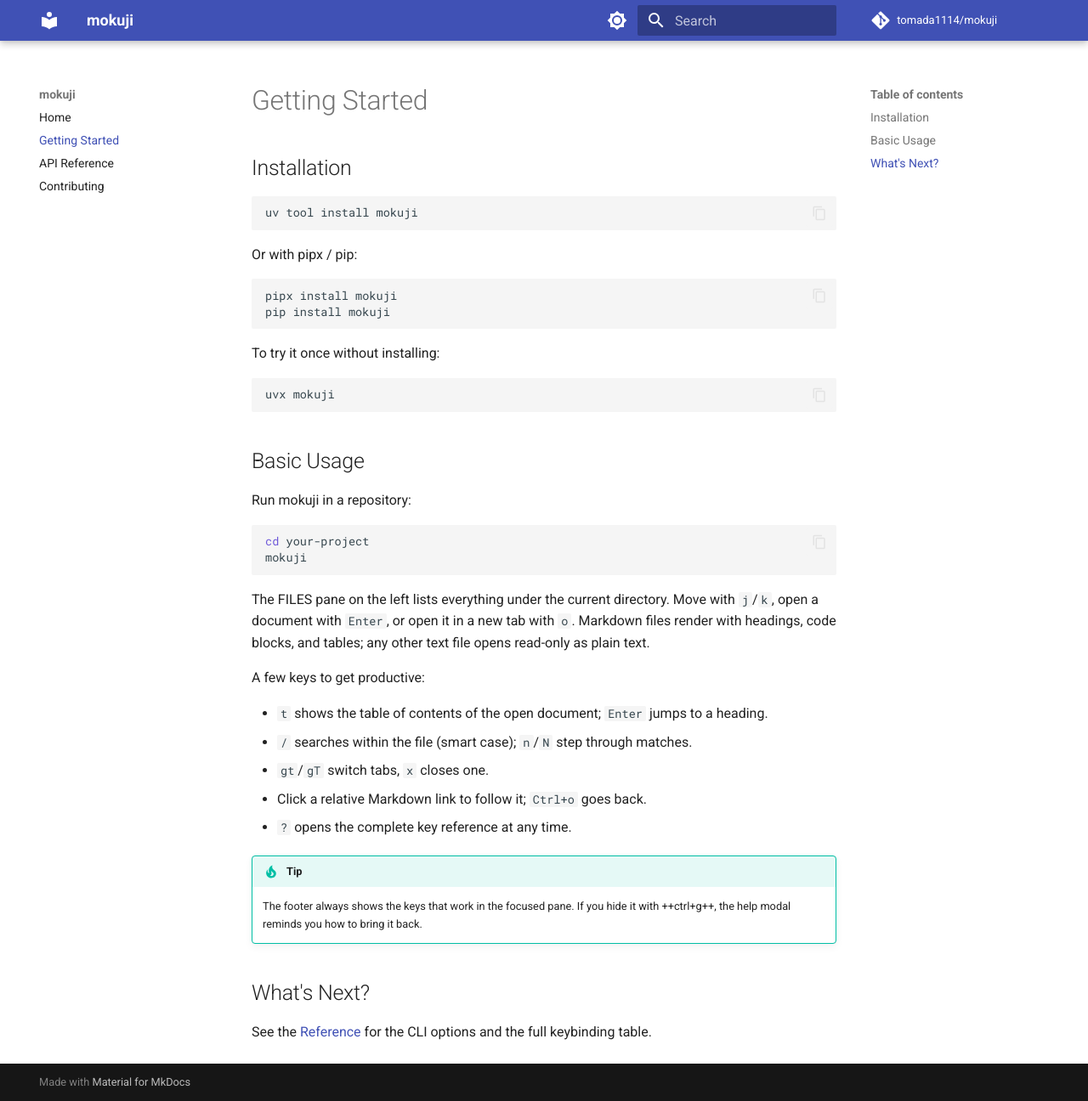
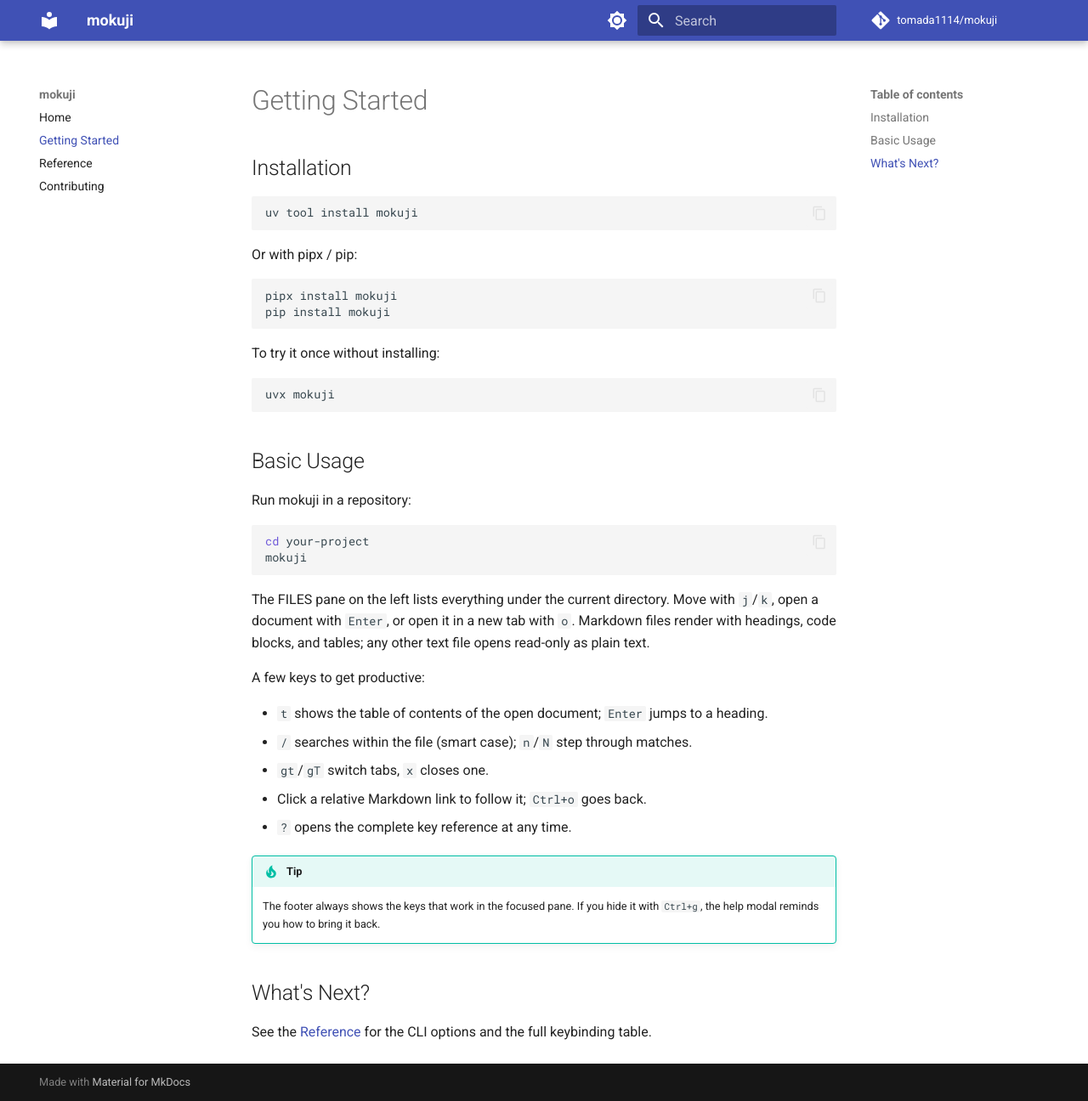
Before and after one commit to tomada1114/mokuji, an MkDocs documentation site: the page built from docs/getting-started.md, in a window 1280 px wide and 1296 px high. Shown: the whole window at 85% size. Built offline with MkDocs 1.6.1 and Material for MkDocs 9.7.7, drawn with Linux system fonts in a browser that asks for light colours; comment, search, counter and statistics services are not loaded.

Commit message:
docs: fix nav label and keys markup in docs

```diff
--- a/docs/getting-started.md
+++ b/docs/getting-started.md
@@ -45,7 +45,7 @@
 
 !!! tip
     The footer always shows the keys that work in the focused pane. If
-    you hide it with ++ctrl+g++, the help modal reminds you how to bring
+    you hide it with `Ctrl+g`, the help modal reminds you how to bring
     it back.
 
 ## What's Next?
--- a/mkdocs.yml
+++ b/mkdocs.yml
@@ -59,5 +59,5 @@
 nav:
   - Home: index.md
   - Getting Started: getting-started.md
-  - API Reference: reference.md
+  - Reference: reference.md
   - Contributing: contributing.md
```
